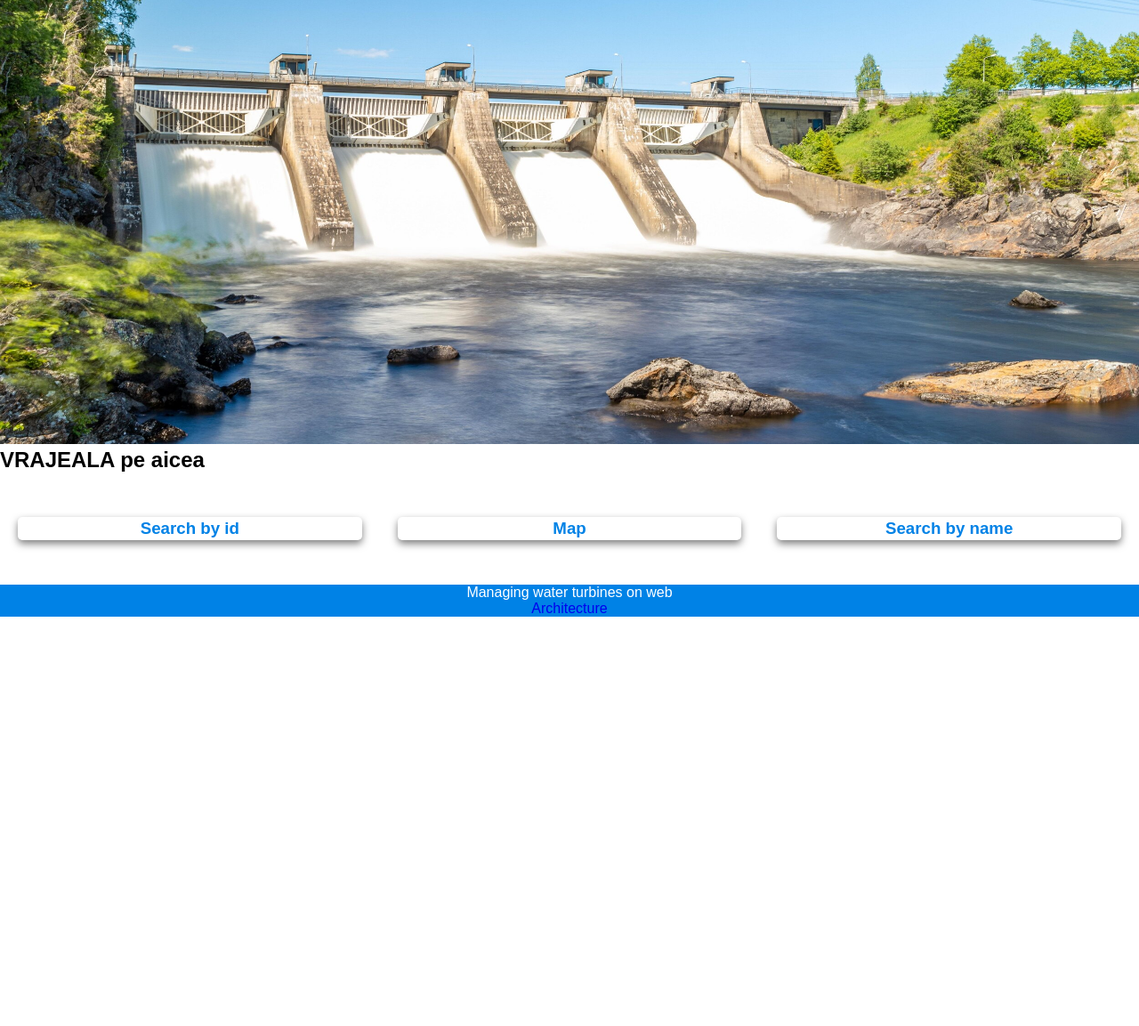
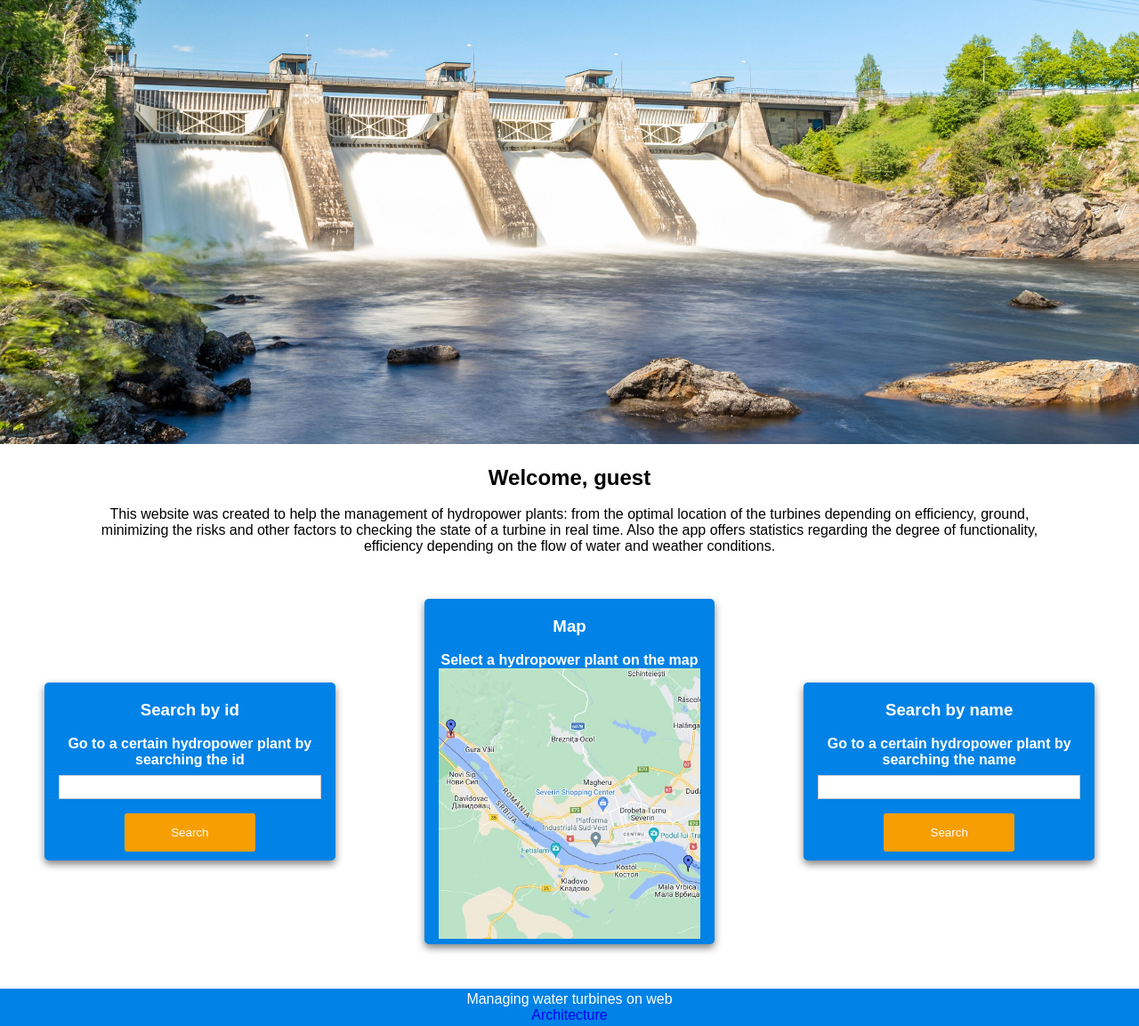
Before and after one commit to IsacLucian/MaWT, a PHP site: page /html/Home.html in a window 1280 px wide. Shown: the part 61-1214 px from the top of the page at 89% size. Before the commit the page ends 754 px from the top, so only its background shows below. Run offline with PHP 8.4, Linux system fonts and the light colour scheme.

Commit message:
Update home

```diff
--- a/css/Card.css
+++ b/css/Card.css
@@ -9,10 +9,14 @@
     transition: 0.3s;
     border-radius: 5px;
     margin-top: 50px;
-    margin-inline: 20px;
+    margin-inline: 50px;
     margin-bottom: 50px;
+    text-align: center;
+    background: #0082e6;
+    color: white;
     flex: 1;
 }
+
 
 .card:hover {
     box-shadow: 0 8px 16px 0 rgba(0,0,0,0.2);
@@ -22,9 +26,6 @@
     padding: 2px 16px;
 }
 
-.container > h3 {
-    color: #0082e6;
-}
 
 .container > label, input, h3 {
     display: flex;
@@ -40,17 +41,19 @@ input[type=text], input[type=password] {
     display: inline-block;
     border: 1px solid #ccc;
     box-sizing: border-box;
+    text-align: center;
 }
 
 
 button {
-    background-color: #0082e6;
+    background-color: #F79E02;
     color: white;
     padding: 14px 20px;
     margin: 8px 0;
     border: none;
     cursor: pointer;
-    width: 100%;
+    width: 50%;
+    border-radius: 3px;
 }
 
 button:hover {
--- a/css/Footer.css
+++ b/css/Footer.css
@@ -1,9 +1,7 @@
-.footer {
+footer {
     position: initial;
-    left: 0;
-    bottom: 0;
-    width: 100%;
-    background-color: #0082e6;
+    text-align: center;
+    padding: 3px;
+    background: #0082e6;
     color: white;
-    text-align: center;
 }
--- a/css/Home.css
+++ b/css/Home.css
@@ -1,6 +1,20 @@
-img {
+.main{
     width: 100%;
     height: 500px;
     /*object-fit: cover;*/
     object-position: center;
 }
+
+.map {
+    width: 100%;
+    height: 100%;
+}
+
+.text, h2{
+    margin-top: 20px;
+    text-align: center;
+    word-wrap: break-word;
+    margin-right: 100px;
+    margin-left: 100px;
+
+}
--- a/html/Home.html
+++ b/html/Home.html
@@ -26,37 +26,59 @@
         </ul>
     </nav>
 
-    <img src="../public/Upgrading+Pumped+Storage+Hydropower_+O&M+Modernization+and+Optimization.jpg">
+    <img src="../public/Upgrading+Pumped+Storage+Hydropower_+O&M+Modernization+and+Optimization.jpg" class="main">
 
-    <p>
-        <h2> VRAJEALA pe aicea</h2>
-    </p>
+    <div class="text">
+        <h2>Welcome, guest</h2> <br>
+        This website was created to help the management of hydropower plants: from the optimal location of the turbines depending
+        on efficiency, ground, minimizing the risks and other factors to checking the state of a turbine in real time. Also
+        the app offers statistics regarding the degree of functionality, efficiency depending on the flow of water and weather conditions.
+    </div>
 
     <div class="wrap">
         <div class="card">
             <div class="container">
+                <br>
                 <h3>Search by id</h3>
+                <br>
+
+                <label><b>Go to a certain hydropower plant by searching the id</b></label>
+
+                <input type="text" name="searchId">
+
+                <button type="submit"> Search </button>
+
             </div>
         </div>
 
         <div class="card">
             <div class="container">
+                <br>
                 <h3>Map</h3>
+                <br>
+                <label><b>Select a hydropower plant on the map</b></label>
+                <img src="../public/thumbnail.jpg" class="map">
             </div>
         </div>
 
         <div class="card">
             <div class="container">
+                <br>
                 <h3>Search by name</h3>
+                <br>
+                <label><b>Go to a certain hydropower plant by searching the name</b></label>
+                <input type="text" name="searchName">
+                <button type="submit"> Search </button>
+
             </div>
         </div>
     </div>
 
-    <div class="footer">
+    <footer>
         <p>
             Managing water turbines on web <br>
             <a href="Documentatie.html"> Architecture </a>
         </p>
-    </div>
+    </footer>
 </body>
 </html>
--- a/html/Join.html
+++ b/html/Join.html
@@ -73,11 +73,11 @@
         </div>
     </div>
 
-    <div class="footer">
+    <footer>
         <p>
             Managing water turbines on web <br>
             <a href="Documentatie.html"> Architecture </a>
         </p>
-    </div>
+    </footer>
 </body>
 </html>
```
Also changed, not shown: public/thumbnail.jpg (added).
